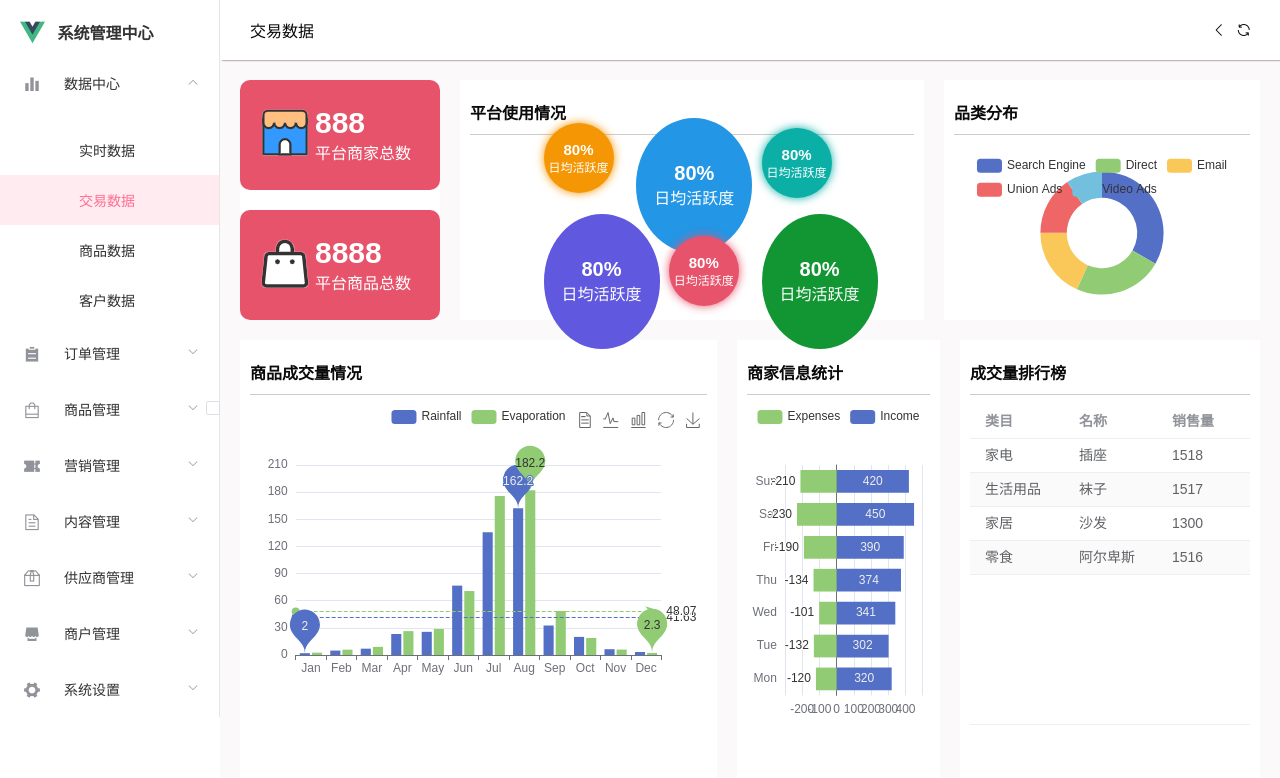
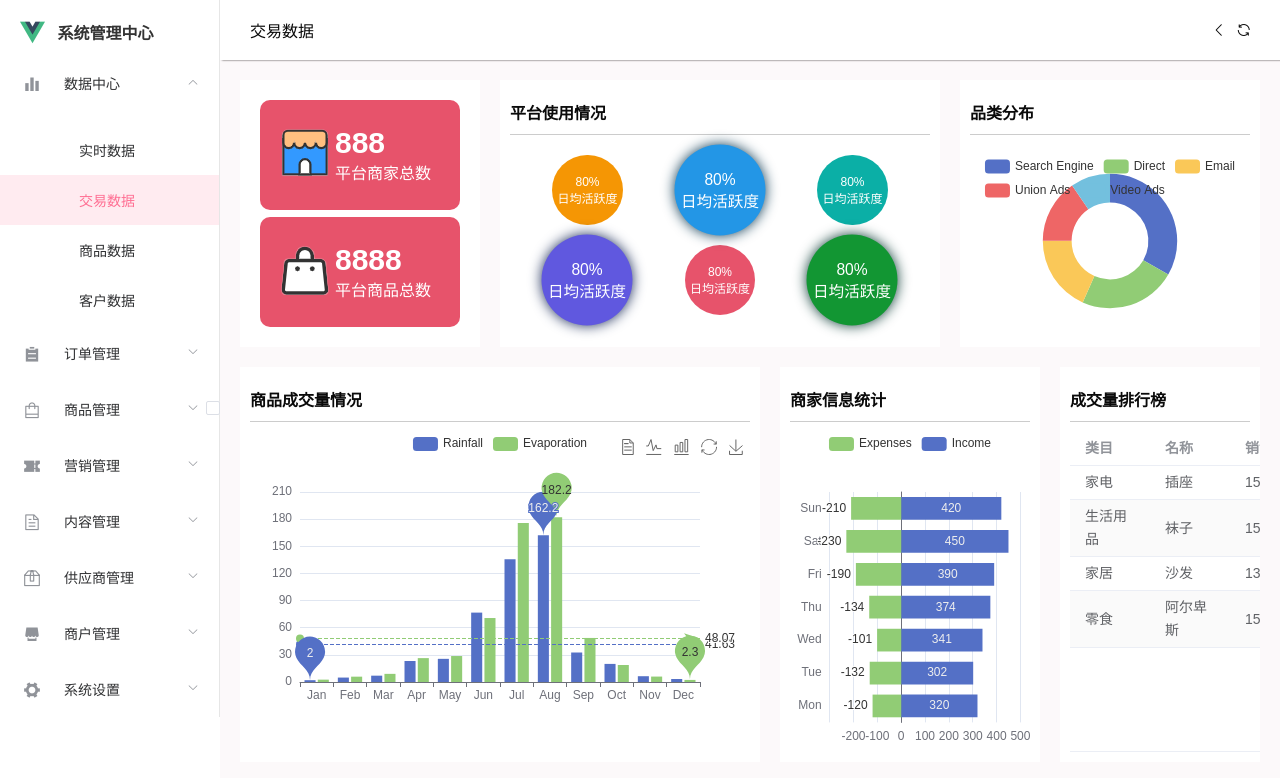
Before and after one commit to bo-ddd/union-b, a Vue app: page /data/transaction in a window 1280 px wide. Shown: the top 778 px of the page. Built offline with nearby package versions, Linux system fonts and the light colour scheme.

Commit message:
modify:transaction.vue group4.md

```diff
--- a/src/views/data/Transaction.vue
+++ b/src/views/data/Transaction.vue
@@ -4,7 +4,11 @@
       <div class="left">
         <div>
           <div>
-            <img src="@/assets/images/iconfont-merchant.png" alt="" class="img" />
+            <img
+              src="@/assets/images/iconfont-merchant.png"
+              alt=""
+              class="img"
+            />
           </div>
           <div class="ml-5">
             <h3>888</h3>
@@ -13,7 +17,11 @@
         </div>
         <div>
           <div>
-            <img src="@/assets/images/iconfont-product.png" alt="" class="img" />
+            <img
+              src="@/assets/images/iconfont-product.png"
+              alt=""
+              class="img"
+            />
           </div>
           <div class="ml-5">
             <h3>8888</h3>
@@ -22,7 +30,9 @@
         </div>
       </div>
       <div class="center">
-        <section><h4>平台使用情况</h4></section>
+        <h4>平台使用情况</h4>
+        <div class="main">
+          <div class="top">
             <div class="top_left">
               <span class="font-15">80%</span>
               <span class="font-12">日均活跃度</span>
@@ -35,6 +45,8 @@
               <span class="font-15">80%</span>
               <span class="font-12">日均活跃度</span>
             </div>
+          </div>
+          <div class="bottom">
             <div class="bottom_left">
               <span class="font-20">80%</span>
               <span class="font-16">日均活跃度</span>
@@ -46,6 +58,8 @@
             <div class="bottom_right">
               <span class="font-20">80%</span>
               <span class="font-16">日均活跃度</span>
+            </div>
+          </div>
         </div>
 
         <!-- 平台使用情况 -->
@@ -72,7 +86,7 @@
       <div class="echarts_rank">
         <h4>成交量排行榜</h4>
         <div class="rank">
-          <el-table :data="tableData" stripe style="width: 100%; height: 100%">
+          <el-table :data="tableData" stripe style="width: 100%; height: 100%" :fit="true">
             <el-table-column prop="date" label="类目"> </el-table-column>
             <el-table-column prop="name" label="名称"> </el-table-column>
             <el-table-column prop="address" label="销售量"> </el-table-column>
@@ -313,11 +327,11 @@ export default {
 .wrap {
   height: calc(100vh - 100px);
   min-width: 1000px;
+  overflow-y: hidden;
   & > .header {
     & > div {
       padding: 10px;
     }
-    height: 240px;
     display: flex;
     & > .left {
       background-color: #ffffff;
@@ -325,7 +339,7 @@ export default {
       flex-flow: column;
       justify-content: space-between;
       width: 200px;
-      padding: 0;
+      padding: 20px;
       & > div {
         width: 100%;
         height: 110px;
@@ -350,85 +364,61 @@ export default {
     & > .center {
       background-color: #ffffff;
       flex: 1.5;
+      margin: 0 20px;
+      & > .main {
         display: flex;
         flex-flow: wrap;
         justify-content: space-between;
-      margin: 0 20px;
-      position: relative;
-      & > section {
+        --size: 60px;
+        font-size: 12px;
+        & > .top,
+        .bottom {
           width: 100%;
-      }
-      & > div:hover {
-        transform: scale(1.2);
-      }
+          display: flex;
+          justify-content: space-evenly;
           & > div {
-        width: 25%;
-        height: 56%;
+            min-width: var(--size);
+            min-height: var(--size);
             border-radius: 50%;
             display: flex;
             flex-flow: column;
-        justify-content: center;
             text-align: center;
             color: white;
-        cursor: pointer;
-        transition: 1s;
-        & > .font-20 {
-          font-size: 20px;
-          font-weight: bolder;
-        }
-        & > .font-15 {
-          font-size: 15px;
-          font-weight: bolder;
-        }
-        & > .font-16 {
-          font-size: 16px;
-        }
-        & > .font-12 {
-          font-size: 12px;
+            margin: 10px 20px;
+            justify-content: center;
+            padding: 5px;
           }
         }
-      & > div:nth-child(even) {
-        width: 70px;
-        height: 70px;
-      }
+        & > .top {
           & > .top_left {
-        position: absolute;
-        top: 18%;
-        left: 18%;
             background-color: #f59604;
-        box-shadow: 0 0 10px #f59604;
           }
           & > .top_center {
-        position: absolute;
-        top: 16%;
-        left: 38%;
             background-color: #2396e6;
+            transform: scale(1.3);
+            box-shadow: 0 0 10px #0e3a53;
           }
           & > .top_right {
-        position: absolute;
-        top: 20%;
-        left: 65%;
             background-color: #0bafa6;
-        box-shadow: 0 0 10px #0bafa6;
           }
+        }
+        & > .bottom {
           & > .bottom_left {
-        position: absolute;
-        top: 56%;
-        left: 18%;
             background-color: #6058df;
+            transform: scale(1.3);
+            box-shadow: 0 0 10px #1c2d59;
+
           }
           & > .bottom_center {
-        position: absolute;
-        top: 65%;
-        left: 45%;
             background-color: #e7536b;
-        box-shadow: 0 0 10px #e7536b;
           }
           & > .bottom_right {
-        position: absolute;
-        top: 56%;
-        left: 65%;
             background-color: #129633;
+            transform: scale(1.3);
+            box-shadow: 0 0 10px #0d3c36;
+
+          }
+        }
       }
     }
     & > .right {
@@ -444,7 +434,6 @@ export default {
     display: flex;
     & > div {
       background-color: #ffffff;
-      height: calc(100vh - 360px);
       padding: 10px;
       & > div {
         height: 320px;
@@ -453,17 +442,23 @@ export default {
     & > .echarts_stata {
       & > .stata {
         width: 100%;
+        min-width: 500px;
       }
       flex: 2.5;
     }
     & > .echarts_info {
       flex: 1;
       margin: 0 20px;
+      & > .info {
+        min-width: 240px;
+      }
     }
     & > .echarts_rank {
+      position: relative;
       flex: 1;
-      & > .rank {
-        width: 280px;
+      & >.rank{
+        width: 95%;
+        position: absolute;
       }
     }
   }
```
Also changed, not shown: 1 other file (tests, documents, lock files or other folders). Lines whose indentation alone changed are shown as unchanged.
